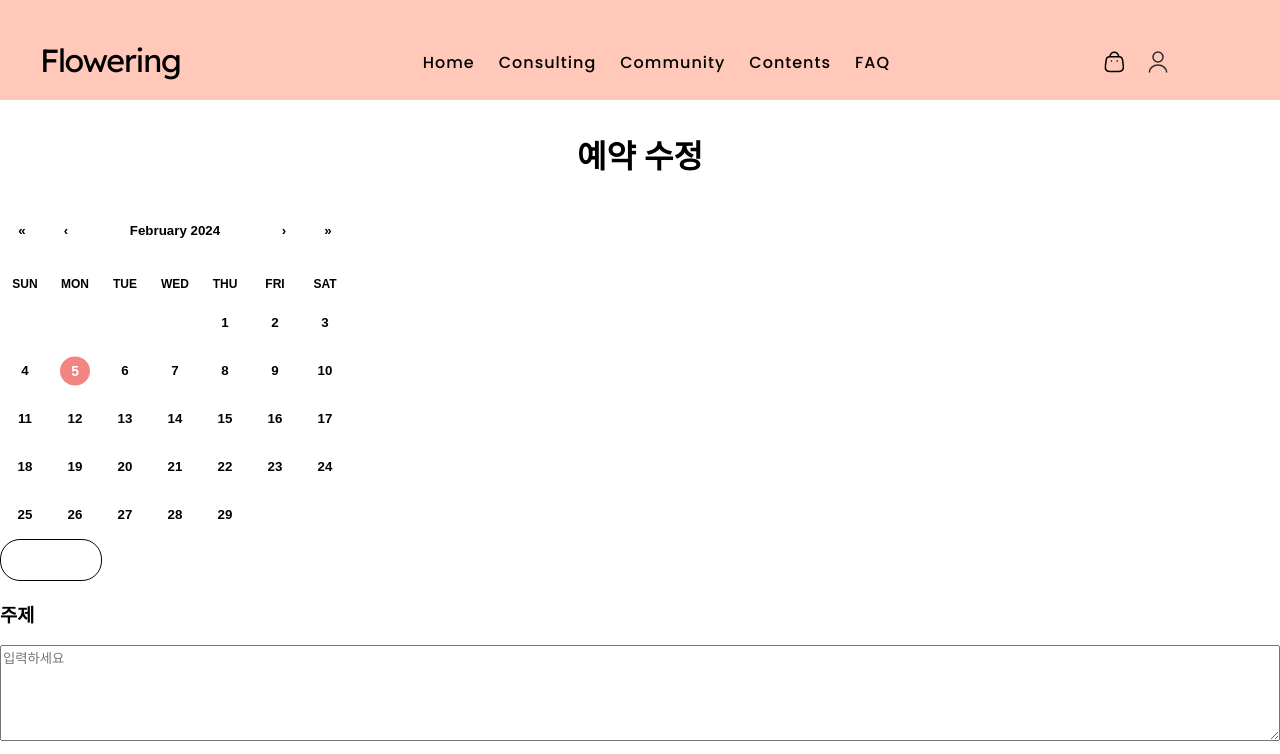
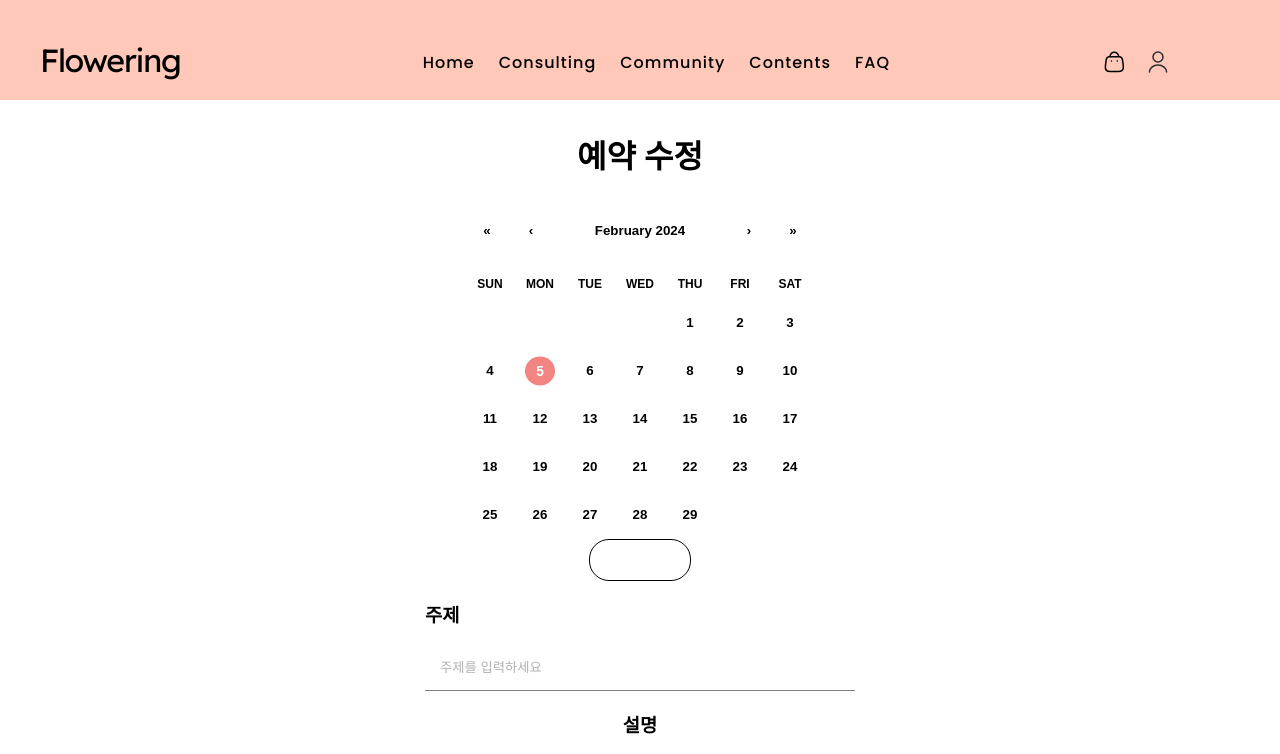
Before and after one commit to sail106/Flowering, a React (Vite) app in the folder front/: page /communitymod in a window 1280 px wide. Shown: the top 754 px of the page. Built offline with nearby package versions, Linux system fonts and the light colour scheme.

Commit message:
style: #6 communitymodify Title

```diff
--- a/front/src/components/modify/CommunityModify.jsx
+++ b/front/src/components/modify/CommunityModify.jsx
@@ -2,11 +2,15 @@ import Title from './Title'
 import MyCalendar from '../store/MyCalendar'
 import RadioButton from '../store/RadioButton'
 import styled from 'styled-components';
+import Button from '../store/Button';
+import Input from '../store/Input';
+
 
 const Cal = styled.div`
   display: flex;
   flex-direction: column;
   justify-content: center;
+  align-items:center;
 `;
 
 const ContentInput = styled.textarea`
@@ -27,21 +31,29 @@ const AddImageButton = styled.button`
   cursor: pointer;
 `;
 
+const H3 = styled.h3`
+  text-align:start;
+`
+const Test = styled.div`
+  text-align:start;
+`
+
 const CommunityModify = () => {
   return (
-    <>
       <Cal>
         <Title />
         <MyCalendar />
-        <RadioButton />
-        <h3>주제</h3>
-        <ContentInput placeholder="입력하세요" />
+      <RadioButton />
+      <Test>
+        <H3>주제</H3>
+      {/* <ContentInput placeholder="입력하세요" /> */}
+      <Input placeholder="주제를 입력하세요" /></Test>
         <h3>설명</h3>
         <ContentInput placeholder="입력하세요" />
         <h3>썸네일 이미지</h3>
         <AddImageButton>+사진 추가</AddImageButton>
+        <Button>수정하기</Button>
       </Cal>
-    </>
   );
 }
 
```
